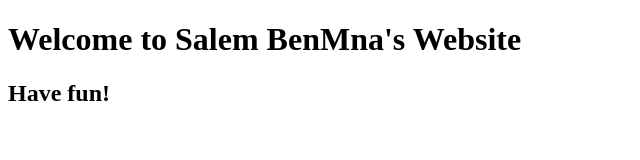
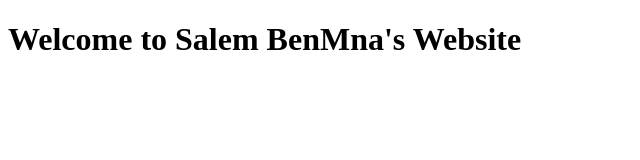
Before and after one commit to sbenmna/M01Tuto, a plain HTML site: page index.html in a window 1280 px wide. Shown: the whole page, without its empty margins (0-640 px from the left). Drawn offline with Linux system fonts and the light colour scheme.

Commit message:
Final changes

```diff
--- a/index.html
+++ b/index.html
@@ -7,6 +7,5 @@
 </head>
 <body>
     <h1>Welcome to Salem BenMna's Website</h1>
-    <h2>Have fun!</h2>
 </body>
 </html>
```
